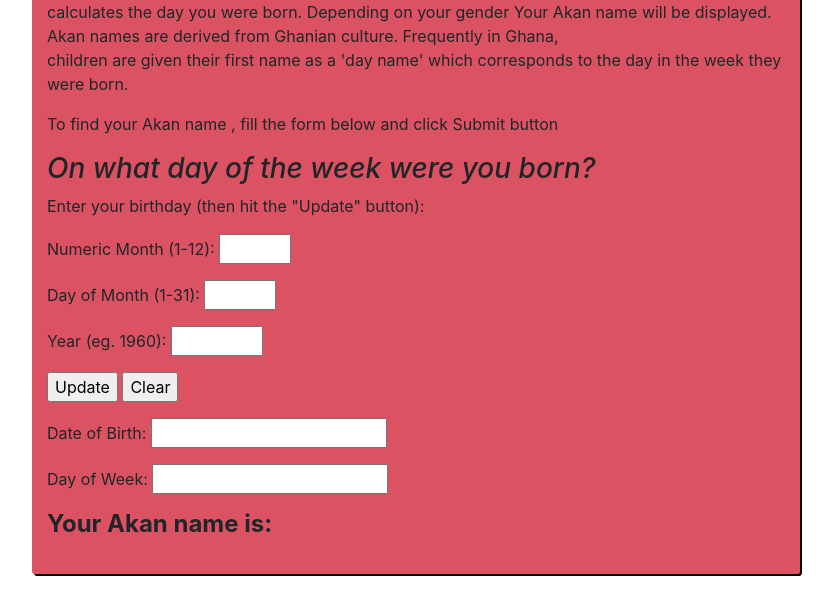
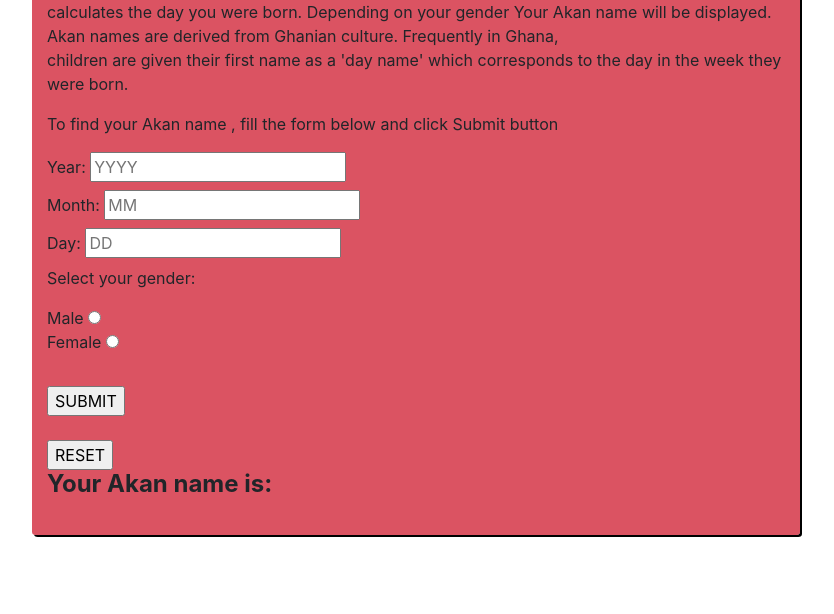
Before and after one commit to fatmakhamis/AKAN-NAME, a plain HTML site: page index.html in a window 1280 px wide. Shown: the part 110-724 px from the top of the page, without its empty margins (224-1058 px from the left). Drawn offline with Linux system fonts and the light colour scheme.

Commit message:
add more features on index file

```diff
--- a/index.html
+++ b/index.html
@@ -13,23 +13,44 @@
                 <p>Welcome to my web application that requests for your birthday details and gender then calculates the day you were born. Depending on your gender Your Akan name will be displayed. Akan names are derived from Ghanian culture. Frequently in Ghana,
                 <br>children are given their first name as a 'day name' which corresponds to the day in the week they were born.
                 <p>To find your Akan name , fill the form below and click Submit button
-             <h3><i>On what day of the week were you born?</i></h3>
+                  <form class="myform" onsubmit="return getName()">
+                    <label for="year-of-birth">
+                      Year:
+                      <input id="year-input" type="number" name="year-of-birth" placeholder="YYYY" value="" required>
+                    </label><br>
+                    <label for="month-of-birth">
+                      Month:
+                      <input id="month-input" type="number" name="month-of-birth" placeholder="MM" value="" required>
+                    </label><br>
+                    <label for="day-of-birth">
+                      Day:
+                      <input id="day-input" type="number" name="day-of-birth" placeholder="DD" value="" required>
+                    </label>
+                    <br>
+                    <label for="gender">
+                      <p>Select your gender: </p>
+                      Male
+                      <input id="male-input" type="radio" name="gender" value="male" required><br>
+                      Female
+                      <input id="female-input" type="radio" name="gender" value="female" required>
 
-                <p>Enter your birthday</b> (then hit the &quot;Update&quot; button):</p>
-        <form>
-               <p>Numeric Month (1-12): <input TYPE="text" NAME="month" SIZE="2"> </p>
-               <p>Day of Month (1-31): <input TYPE="text" NAME="day" SIZE="2"> </p>
-               <p>Year (eg. 1960): <input TYPE="text" NAME="year" SIZE="4"> </p>
-               <p><input TYPE="button" VALUE="Update" ONCLICK="compute(this.form)"> <input TYPE="reset"
-               VALUE="Clear"> </p>
-               <p>Date of Birth: <input TYPE="text" NAME="result1" SIZE="18"> </p>
-               <p>Day of Week: <input TYPE="text" NAME="result2" SIZE="18"> </p>
-      </form>
-            <h4 id = display-name><strong>Your Akan name is:</strong></h4>
-                <p id="result3"></p>
-            </div>
-            </div>
-   <script src="js/script.js" ></script>
+                    </label>
+                    <br><br>
+                    <input id="get-name" type="submit" name="" value="SUBMIT">
+                    <br><br>
+                  </form>
+                  <form onsubmit="return clearInput()">
+                    <input class="clear" type="submit" value="RESET">
+                  </form>
 
-</body>
+
+                  <h4 id = display-name><strong>Your Akan name is:</strong></h4>
+                  <p id="result"></p>
+                </div>
+              </div>
+
+
+   <script src="js/script.js"> </script>
+
+        </body>
 </html>
```
